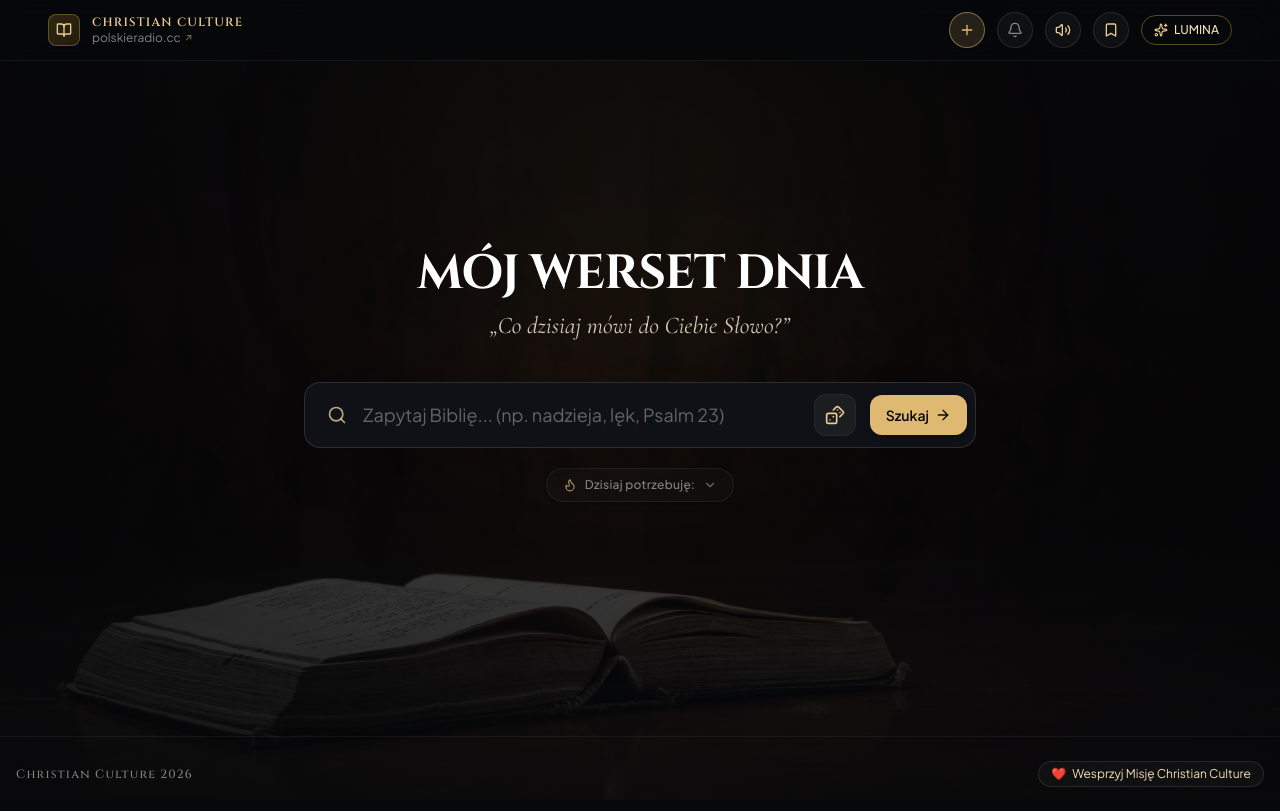
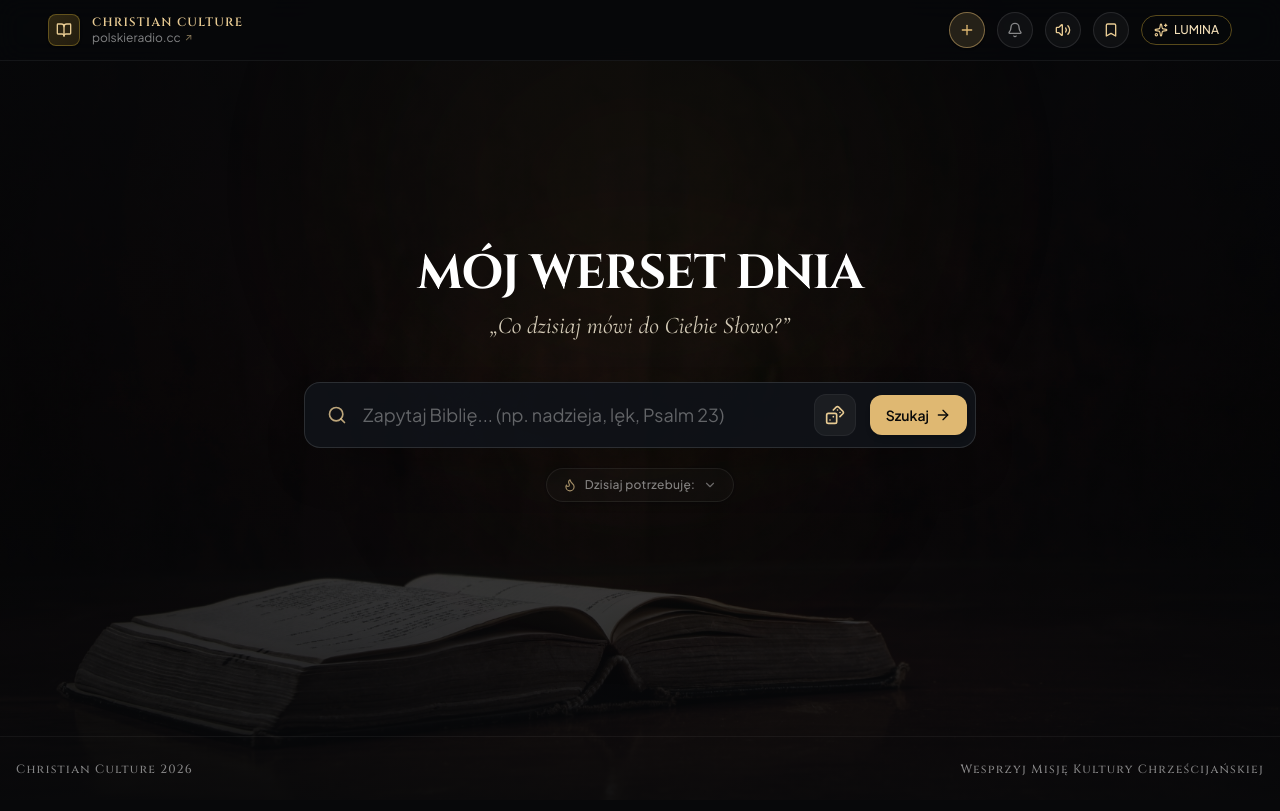
Before and after one commit to PolskieRadioChristianCulture/Werset-Dnia, a React (Vite) app: page / in a window 1280 px wide. Built offline with nearby package versions, Linux system fonts and the light colour scheme.

Commit message:
style: update mission support button aesthetics
Refactor the mission support button to use a minimalist typographic style consistent with the branding, updating the label to Polish and adjusting hover effects.

```diff
--- a/src/App.tsx
+++ b/src/App.tsx
@@ -607,10 +607,9 @@ export default function App() {
           <button
             type="button"
             onClick={() => setIsMissionModalOpen(true)}
-            className="inline-flex items-center gap-1.5 px-3 py-1 rounded-full bg-white/[0.03] hover:bg-red-500/10 border border-white/10 hover:border-red-500/30 text-xs text-[#f3dfb8] hover:text-white transition-all cursor-pointer"
+            className="font-cinzel text-xs text-white/50 hover:text-[#dfb872] transition-colors tracking-widest font-medium cursor-pointer"
           >
-            <span className="text-red-500">❤️</span>
-            <span>Wesprzyj Misję Christian Culture</span>
+            Wesprzyj Misję Kultury Chrześcijańskiej
           </button>
         </div>
       </footer>
```
